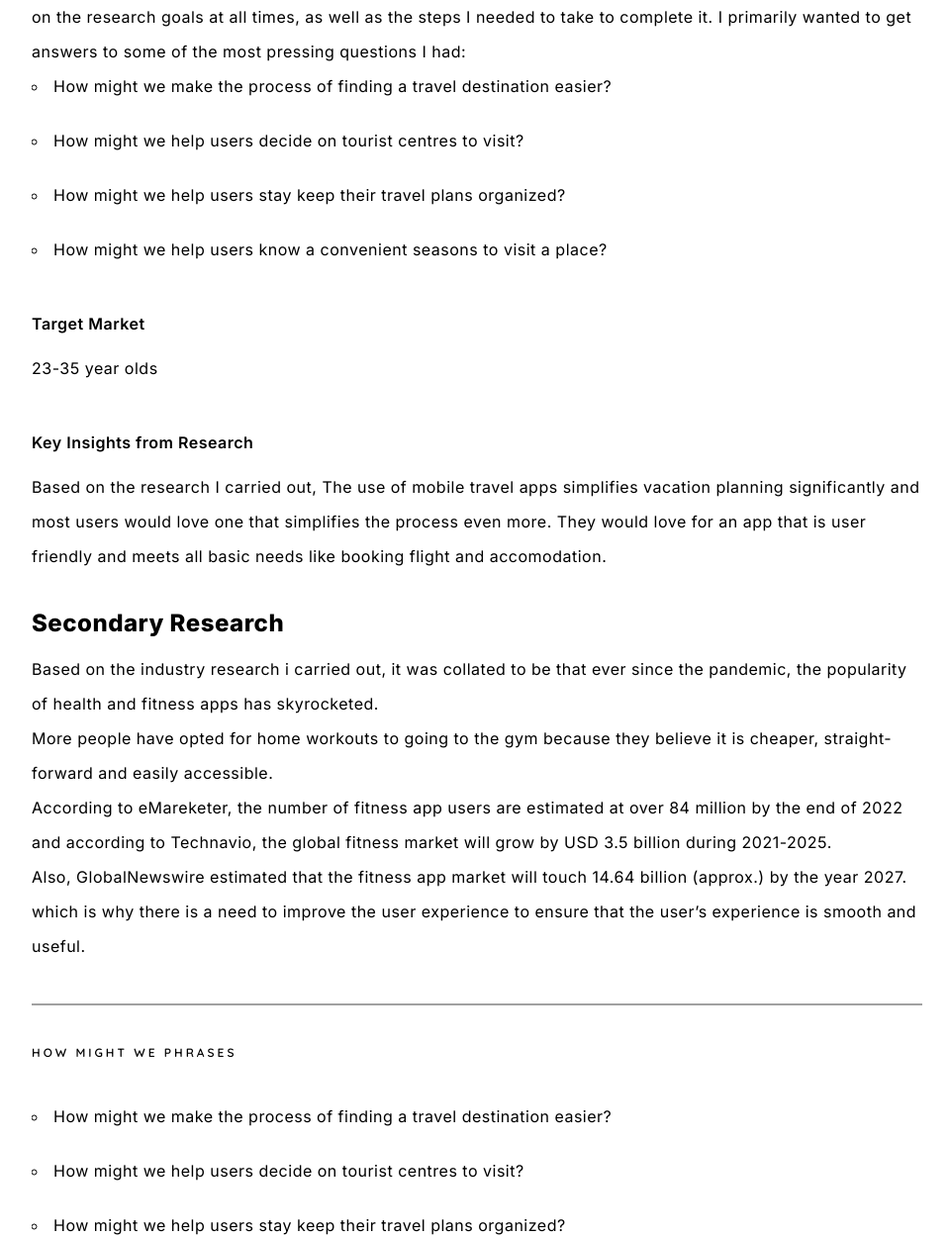
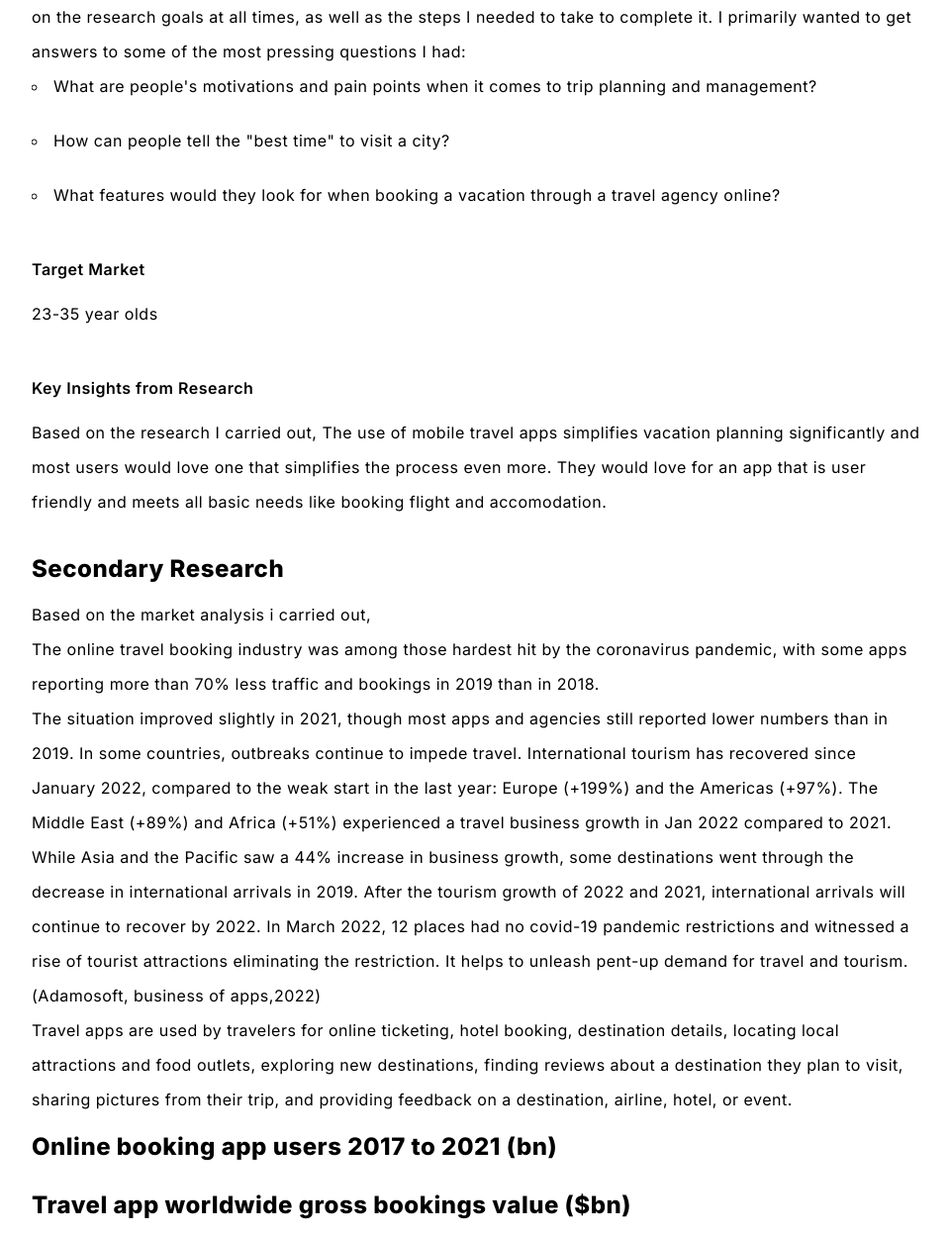
Before and after one commit to boluwatifee/designfolio, a plain HTML site: page casestudy2.html in a window 1280 px wide. Shown: the part 1860-3110 px from the top of the page at 99% size, without its empty margins (158-1117 px from the left). Drawn offline with Linux system fonts and the light colour scheme; a script that the page names is missing.

Commit message:
content adjustment

```diff
--- a/casestudy2.html
+++ b/casestudy2.html
@@ -91,10 +91,9 @@
                      I primarily wanted to get answers to some of the most pressing questions I had:
 
                      <span class="text">
-                        <li>How might we make the process of finding a travel destination easier?</li>
-                        <li>How might we help users decide on tourist centres to visit?</li>
-                        <li>How might we help users stay keep their travel plans organized?</li>
-                        <li>How might we help users know a convenient seasons to visit a place?</li>
+                        <li>What are people's motivations and pain points when it comes to trip planning and management?</li>
+                        <li>How can people tell the "best time" to visit a city?</li>
+                        <li>What features would they look for when booking a vacation through a travel agency online?</li>
                     </span>
                 <div class="target">
                     <p class="t1 market">Target Market</p>
@@ -110,14 +109,31 @@
             </div>
             <div class="content secondary">
                 <p class="subtitle">Secondary Research</p>
-                <span class="text">Based on the industry research i carried out, it was collated to be that ever
-                    since the pandemic, the popularity of health and fitness apps has skyrocketed. <br> More people have opted
-                    for home workouts to going to the gym because they believe it is cheaper, straight-forward and easily accessible.
-                    <br> According to eMareketer, the number of fitness app users are estimated at over 84 million
-                    by the end of 2022 and according to Technavio, the global fitness market will grow by USD 3.5 billion
-                    during 2021-2025. <br> Also, GlobalNewswire estimated that the fitness app market will touch 14.64 billion (approx.) by
-                    the year 2027. which is why there is a need to improve the user experience to ensure that the user’s experience is smooth and useful.
-                </span><hr>
+                <span class="text">Based on the market analysis i carried out, <br>
+                    The online travel booking industry was among those hardest hit by the coronavirus pandemic,
+                    with some apps reporting more than 70% less traffic and bookings in 2019 than in 2018.
+                    <br> The situation improved slightly in 2021, though most apps and agencies
+                    still reported lower numbers than in 2019. In some countries, outbreaks continue to impede travel.
+                    International tourism has recovered since January 2022,
+                    compared to the weak start in the last year: Europe (+199%) and the Americas (+97%).
+                    The Middle East (+89%) and Africa (+51%) experienced a travel business growth in Jan 2022 compared to 2021.
+                    While Asia and the Pacific saw a 44% increase in business growth,
+                    some destinations went through the decrease in international arrivals in 2019.
+                    After the tourism growth of 2022 and 2021, international arrivals will continue to recover by 2022. In March 2022,
+                    12 places had no covid-19 pandemic restrictions and witnessed a rise of tourist attractions eliminating the restriction.
+                    It helps to unleash pent-up demand for travel and tourism.(Adamosoft, business of apps,2022) <br>
+                    Travel apps are used by travelers for online ticketing, hotel booking,
+                    destination details, locating local attractions and food outlets, exploring new destinations,
+                    finding reviews about a destination they plan to visit, sharing pictures from their trip,
+                    and providing feedback on a destination, airline, hotel, or event.
+                </span>
+
+                <p class="subtitle">Online booking app users 2017 to 2021 (bn)</p>
+                <div class="infogram-embed" data-id="1a9f15d8-3559-41b5-9f5f-577af8f5b8c6" data-type="interactive" data-title="online travel users"></div>
+
+                <p class="subtitle">Travel app worldwide gross bookings value ($bn)</p>
+                <div class="infogram-embed" data-id="e3fa48ed-b651-48e7-b6dd-6092826c30ce" data-type="interactive" data-title="online travel bookings"></div>
+                <hr>
             </div>
         </div>
 
@@ -271,5 +287,12 @@
             <a href="">Behance</a>
         </div>
     </div>
+
+
+    <script>
+    !function(e,i,n,s){var t="InfogramEmbeds",d=e.getElementsByTagName("script")[0];if(window[t]&&window[t].initialized)window[t].process&&window[t].process();else if(!e.getElementById(n))
+    {var o=e.createElement("script");o.async=1,o.id=n,o.src="https://e.infogram.com/js/dist/embed-loader-min.js",d.parentNode.insertBefore(o,d)}}(document,0,"infogram-async");
+    </script>
+    <script>!function(e,i,n,s){var t="InfogramEmbeds",d=e.getElementsByTagName("script")[0];if(window[t]&&window[t].initialized)window[t].process&&window[t].process();else if(!e.getElementById(n)){var o=e.createElement("script");o.async=1,o.id=n,o.src="https://e.infogram.com/js/dist/embed-loader-min.js",d.parentNode.insertBefore(o,d)}}(document,0,"infogram-async");</script>
 </body>
 </html>
```
Also changed, not shown: index.html (+2 -1 lines).
